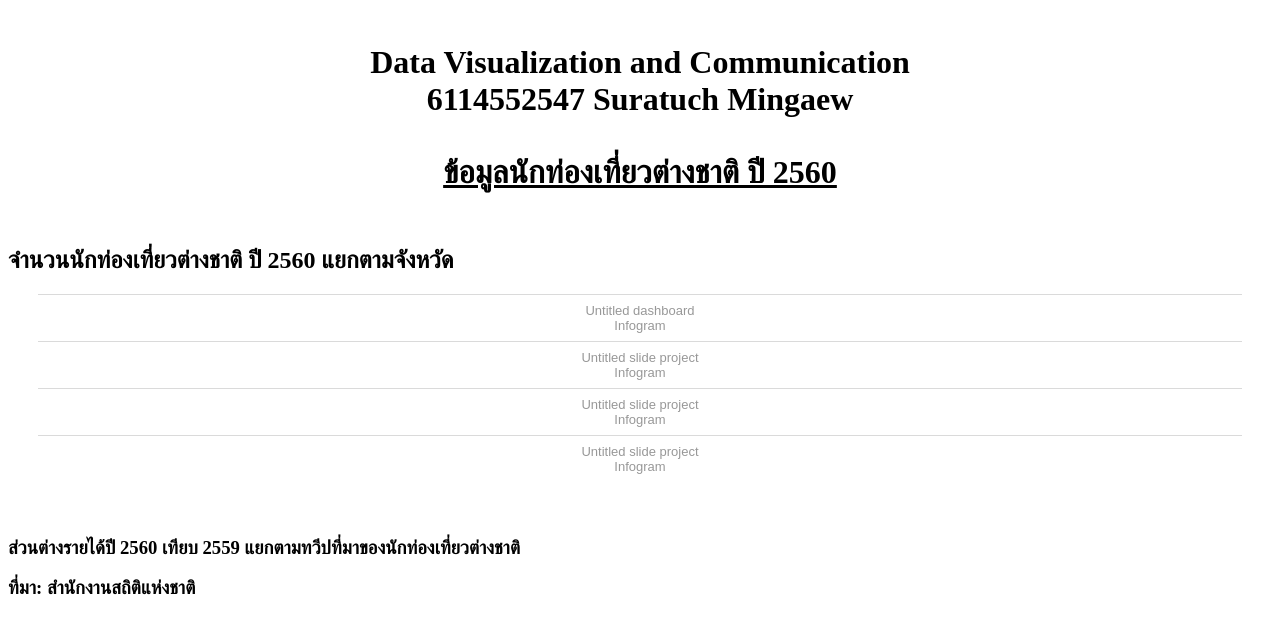
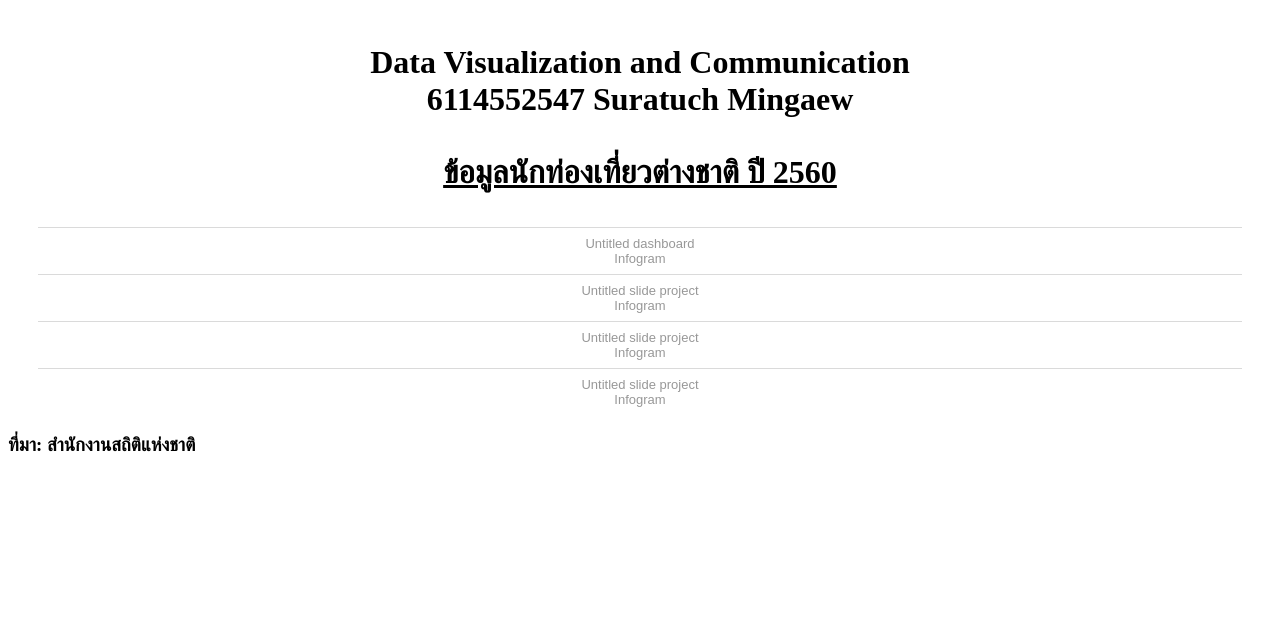
Before and after one commit to suratuch/6114552547, a plain HTML site: page index.html in a window 1280 px wide. Drawn offline with Linux system fonts and the light colour scheme; a script that the page names is missing.

Commit message:
Update index.html

```diff
--- a/index.html
+++ b/index.html
@@ -8,7 +8,6 @@
 
 6114552547 Suratuch Mingaew</h1><br><br>
 <h1 style="margin:auto;text-align:center;"><u>ข้อมูลนักท่องเที่ยวต่างชาติ ปี 2560</u></h1><br><br>
-<h2>จำนวนนักท่องเที่ยวต่างชาติ ปี 2560 แยกตามจังหวัด</h2>
   <div class='tableauPlaceholder' id='viz1558220704822' style='position: relative'>
     <noscript>
       <a href='#'>
@@ -58,7 +57,6 @@
 <div class="infogram-embed" data-id="98b90d40-bd82-429a-95f2-65679589efd0" data-type="interactive" data-title="Untitled slide project"></div><script>!function(e,t,s,i){var n="InfogramEmbeds",o=e.getElementsByTagName("script")[0],d=/^http:/.test(e.location)?"http:":"https:";if(/^\/{2}/.test(i)&&(i=d+i),window[n]&&window[n].initialized)window[n].process&&window[n].process();else if(!e.getElementById(s)){var r=e.createElement("script");r.async=1,r.id=s,r.src=i,o.parentNode.insertBefore(r,o)}}(document,0,"infogram-async","https://e.infogram.com/js/dist/embed-loader-min.js");</script><div style="padding:8px 0;font-family:Arial!important;font-size:13px!important;line-height:15px!important;text-align:center;border-top:1px solid #dadada;margin:0 30px"><a href="https://infogram.com/98b90d40-bd82-429a-95f2-65679589efd0" style="color:#989898!important;text-decoration:none!important;" target="_blank">Untitled slide project</a><br><a href="https://infogram.com" style="color:#989898!important;text-decoration:none!important;" target="_blank" rel="nofollow">Infogram</a></div>
 <div class="infogram-embed" data-id="7f778184-be23-4f79-b98e-9f347987be19" data-type="interactive" data-title="Untitled slide project"></div><script>!function(e,t,s,i){var n="InfogramEmbeds",o=e.getElementsByTagName("script")[0],d=/^http:/.test(e.location)?"http:":"https:";if(/^\/{2}/.test(i)&&(i=d+i),window[n]&&window[n].initialized)window[n].process&&window[n].process();else if(!e.getElementById(s)){var r=e.createElement("script");r.async=1,r.id=s,r.src=i,o.parentNode.insertBefore(r,o)}}(document,0,"infogram-async","https://e.infogram.com/js/dist/embed-loader-min.js");</script><div style="padding:8px 0;font-family:Arial!important;font-size:13px!important;line-height:15px!important;text-align:center;border-top:1px solid #dadada;margin:0 30px"><a href="https://infogram.com/7f778184-be23-4f79-b98e-9f347987be19" style="color:#989898!important;text-decoration:none!important;" target="_blank">Untitled slide project</a><br><a href="https://infogram.com" style="color:#989898!important;text-decoration:none!important;" target="_blank" rel="nofollow">Infogram</a></div>
 <div class="infogram-embed" data-id="54d9aa4a-23c3-44f5-a8e0-1f2c323e1d04" data-type="interactive" data-title="Untitled slide project"></div><script>!function(e,t,s,i){var n="InfogramEmbeds",o=e.getElementsByTagName("script")[0],d=/^http:/.test(e.location)?"http:":"https:";if(/^\/{2}/.test(i)&&(i=d+i),window[n]&&window[n].initialized)window[n].process&&window[n].process();else if(!e.getElementById(s)){var r=e.createElement("script");r.async=1,r.id=s,r.src=i,o.parentNode.insertBefore(r,o)}}(document,0,"infogram-async","https://e.infogram.com/js/dist/embed-loader-min.js");</script><div style="padding:8px 0;font-family:Arial!important;font-size:13px!important;line-height:15px!important;text-align:center;border-top:1px solid #dadada;margin:0 30px"><a href="https://infogram.com/54d9aa4a-23c3-44f5-a8e0-1f2c323e1d04" style="color:#989898!important;text-decoration:none!important;" target="_blank">Untitled slide project</a><br><a href="https://infogram.com" style="color:#989898!important;text-decoration:none!important;" target="_blank" rel="nofollow">Infogram</a></div>
-<br><br><h3>ส่วนต่างรายได้ปี 2560 เทียบ 2559 แยกตามทวีปที่มาของนักท่องเที่ยวต่างชาติ</h3>
   <div class='tableauPlaceholder' id='viz1558239584268' style='position: relative'><noscript><a href='#'><img alt=' ' src='https:&#47;&#47;public.tableau.com&#47;static&#47;images&#47;de&#47;deviation_15582366747490&#47;Sheet1&#47;1_rss.png' style='border: none' /></a></noscript><object
     class='tableauViz' style='display:none;'>
     <param name='host_url' value='https%3A%2F%2Fpublic.tableau.com%2F' />
```
